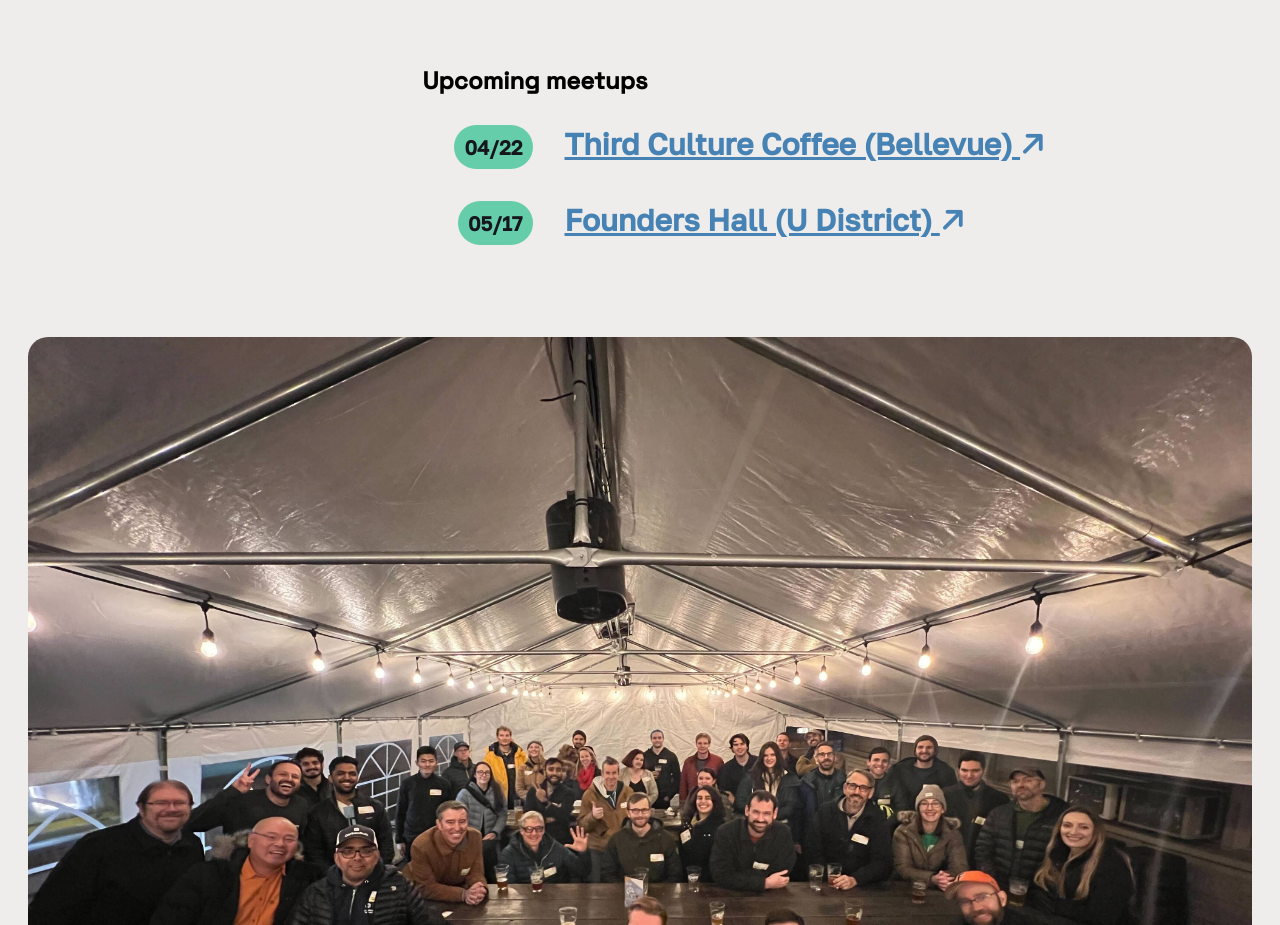
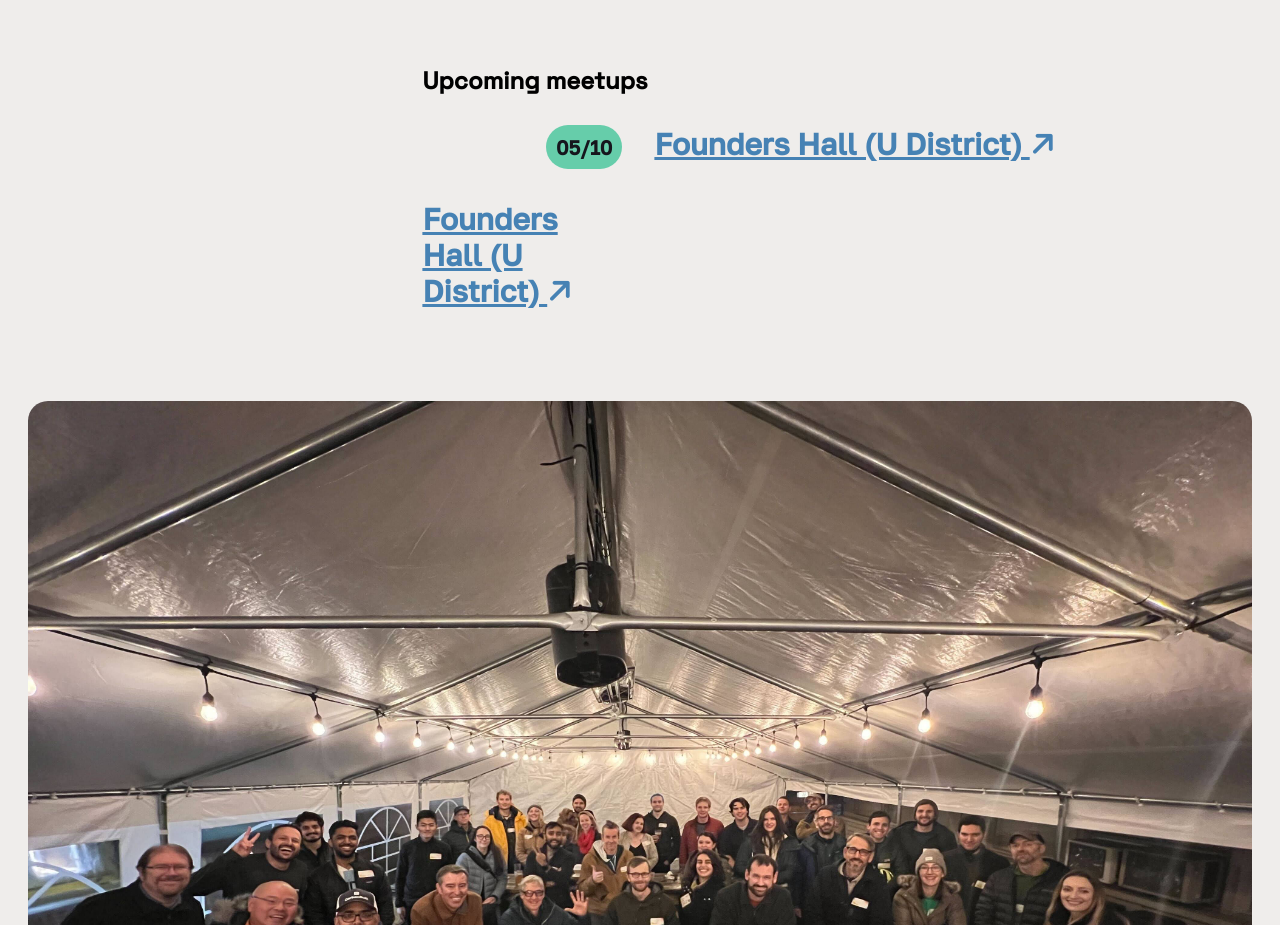
Before and after one commit to lowellbander/seattleclimatetech, a plain HTML site: page index.html in a window 1280 px wide. Shown: the part 792-1717 px from the top of the page. Drawn offline with Linux system fonts and the light colour scheme.

Commit message:
5/10 event

```diff
--- a/index.html
+++ b/index.html
@@ -66,26 +66,16 @@
       </div>
       <div class="divider">
         <p><i class="fa-solid fa-cloud"></i></p>
-        <!--            <p><i class="fa-solid fa-cow"></i></p>-->
-        <!--            <p><i class="fa-solid fa-seedling"></i></p>-->
-        <!--            <p><i class="fa-solid fa-solar-panel"></i></p>-->
-        <!--            <p><i class="fa-solid fa-mountain-sun"></i></p>-->
-        <!--            <p><i class="fa-solid fa-lightbulb"></i></p>-->
-        <!--            <p><i class="fa-solid fa-battery-full"></i></p>-->
-        <!--            <p><i class="fa-solid fa-tractor"></i></p>-->
-        <!--            <p><i class="fa-solid fa-wheat-awn"></i></p>-->
-        <!--            <p><i class="fa-solid fa-fan"></i></p>-->
       </div>
       <div id="meetup">
         <h2>Upcoming meetups</h2>
-        <p class="meetup-date">04/22</p>
+        <p class="meetup-date">05/10</p>
         <p>
-          <a href="https://lu.ma/vhb4g4h8/?utm_source=lbw">
-            Third Culture Coffee (Bellevue)
+          <a href="https://www.eventbrite.com/e/seattle-climate-tech-series-transition-to-climate-tech-tickets-624899269537/?utm_source=lbw">
+            Founders Hall (U District)
             <i class="fa-solid fa-arrow-right"></i>
           </a>
         </p>
-        <p class="meetup-date">05/17</p>
         <p>
           <a href="https://lu.ma/seattle.climate.tech/?utm_source=lbw">
             Founders Hall (U District)
```
